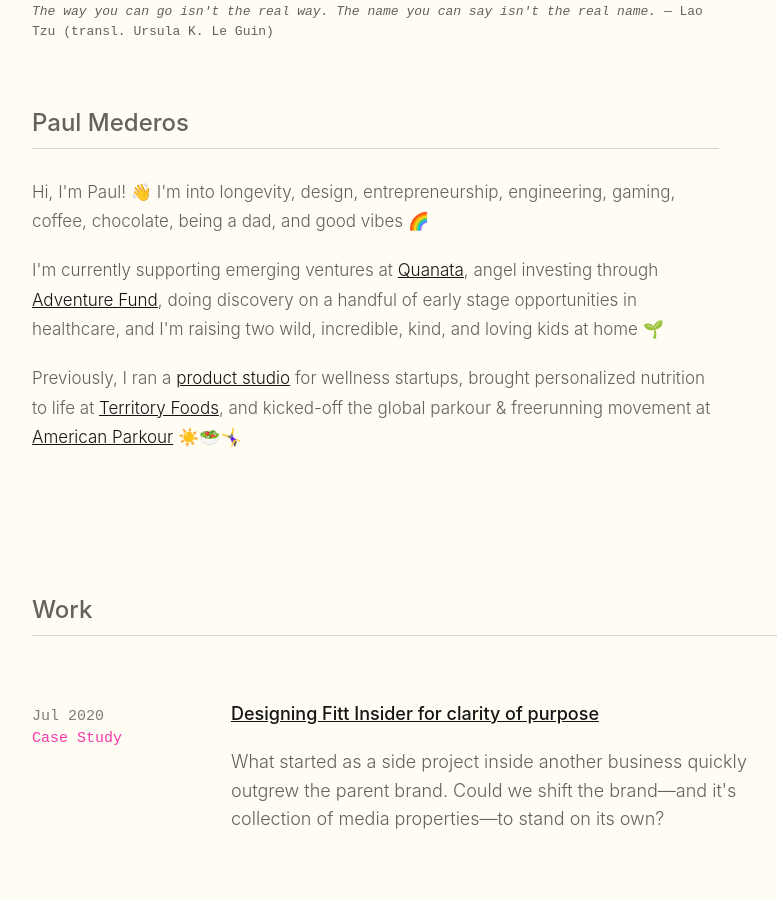
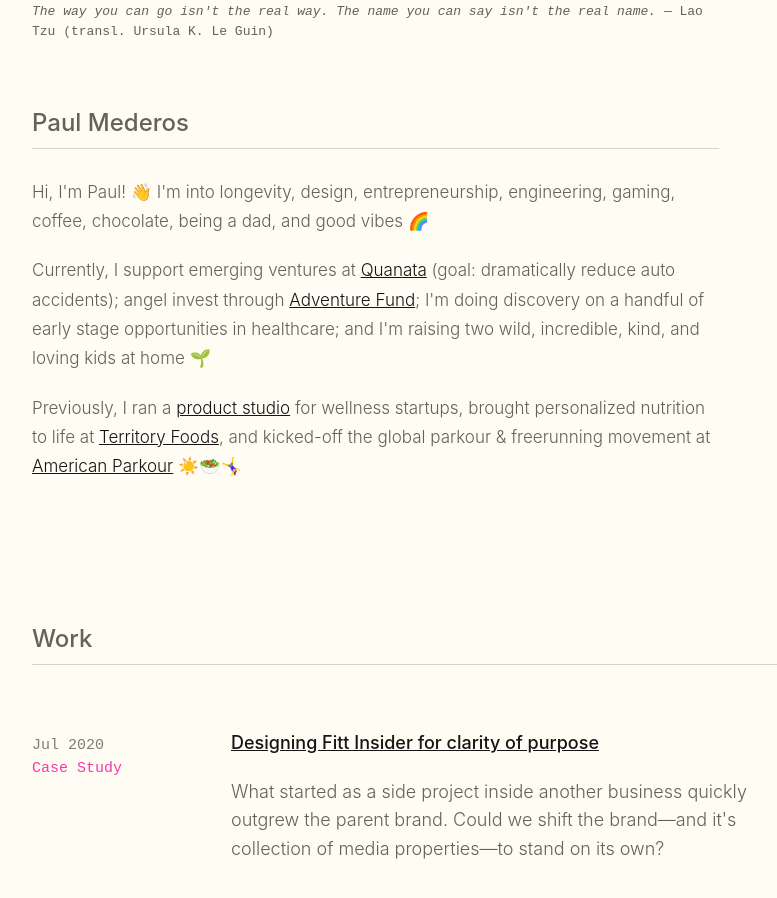
Before and after one commit to paulmederos/pm17, a Jekyll site: the page built from index.html, in a window 1280 px wide and 900 px high, scrolled down 811 px. Shown: the whole window, without its empty margins (215-992 px from the left). Built offline with Jekyll 4.4.1, drawn with Linux system fonts in a browser that asks for light colours; some web fonts are replaced.

Commit message:
Update index.html

```diff
--- a/index.html
+++ b/index.html
@@ -34,9 +34,9 @@
           engineering, gaming, coffee, chocolate, being a dad, and good vibes 🌈
         </p>
         <p class="line-lg">
-          I'm currently supporting emerging ventures at <a href="https://www.quanata.com" target="_blank">Quanata</a>,
-          angel investing through <a href="https://www.adventure.fund" target="_blank">Adventure Fund</a>,
-          doing discovery on a handful of early stage opportunities in healthcare,
+          Currently, I support emerging ventures at <a href="https://www.quanata.com" target="_blank">Quanata</a> (goal: dramatically reduce auto accidents);
+          angel invest through <a href="https://www.adventure.fund" target="_blank">Adventure Fund</a>;
+          I'm doing discovery on a handful of early stage opportunities in healthcare;
           and I'm raising two wild, incredible, kind, and loving kids at home 🌱
         </p>
         <p class="line-lg">
```
